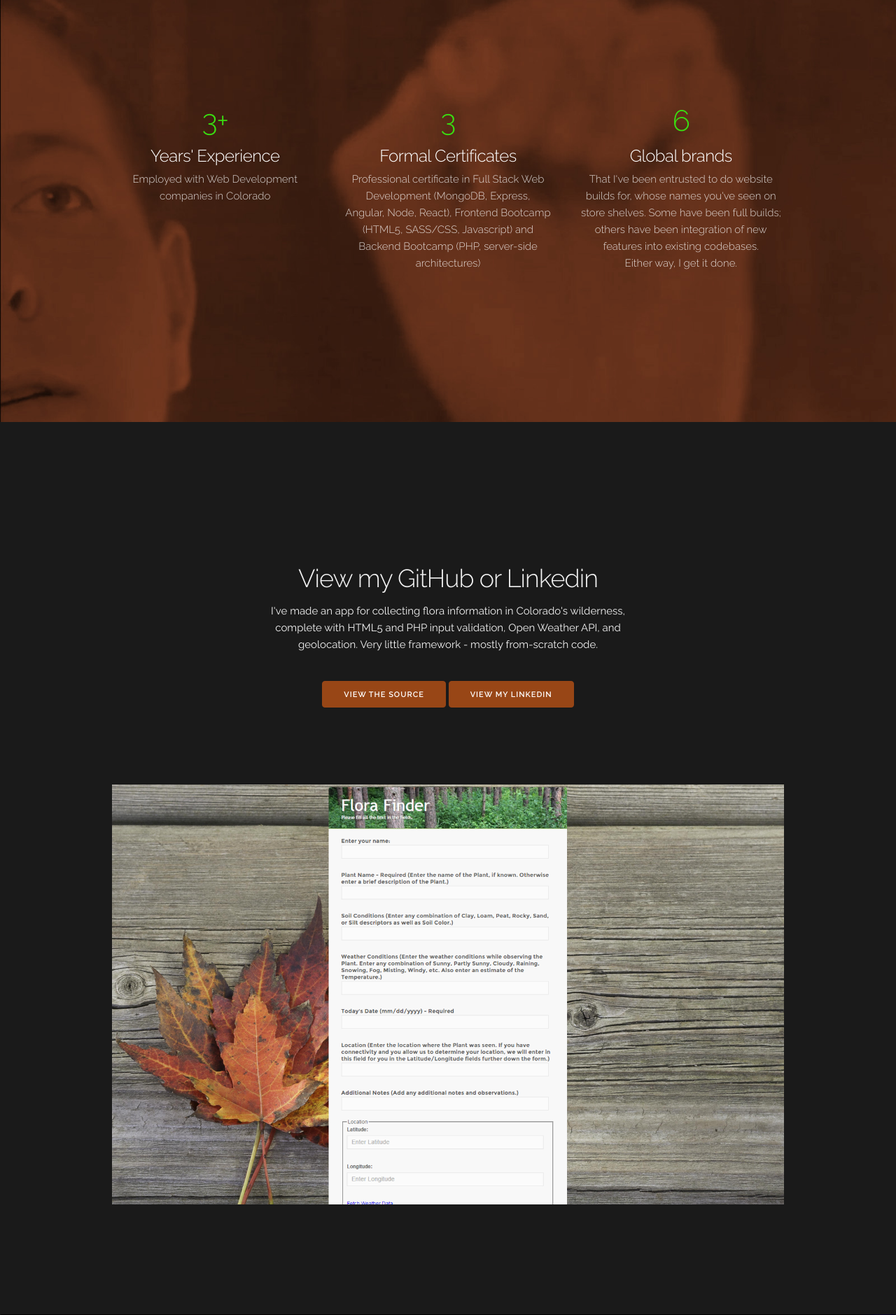
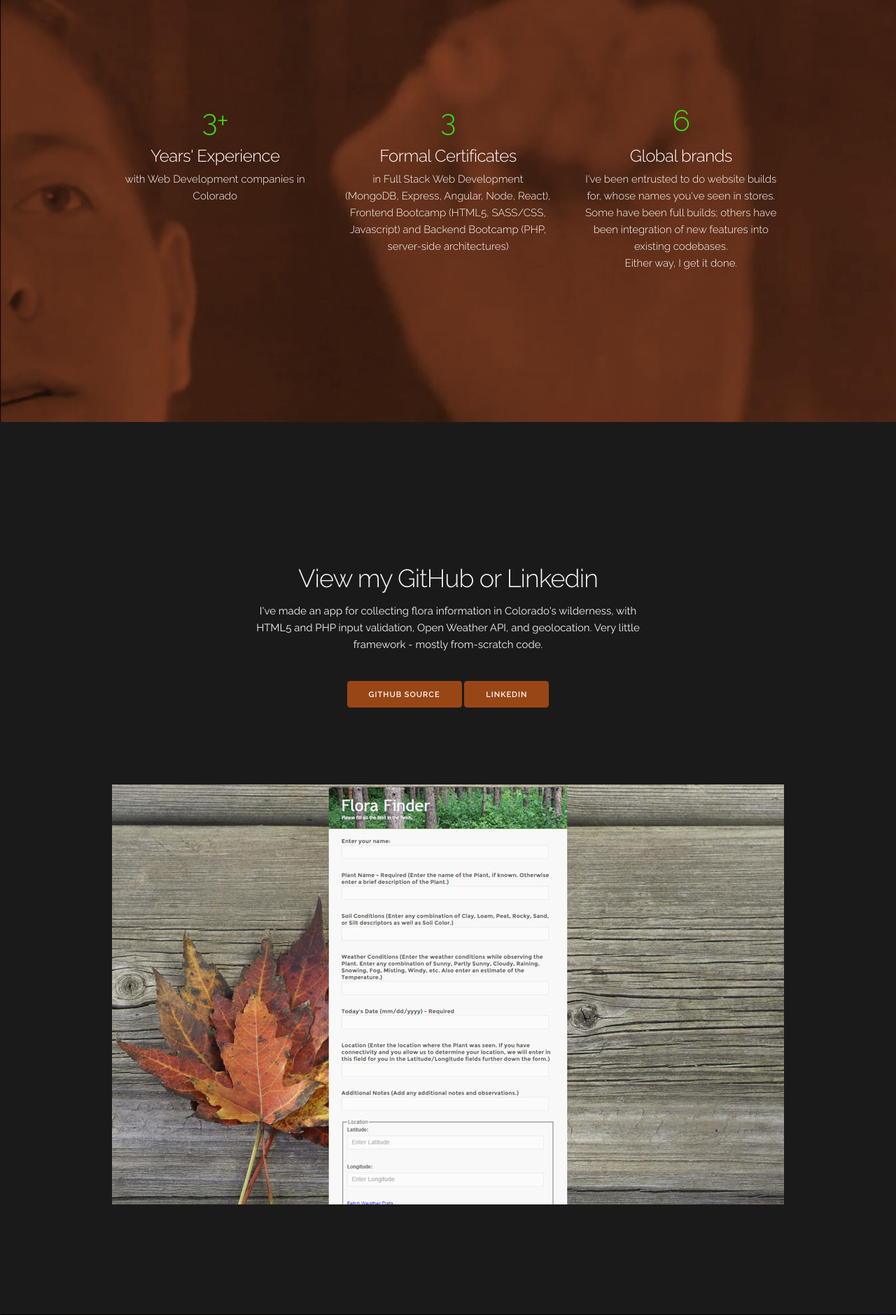
Before and after one commit to MarkNewcomb1/marknewcomb1, a PHP site: page / in a window 1280 px wide. Shown: the part 713-2592 px from the top of the page at 70% size. Run offline with PHP 8.4, Linux system fonts and the light colour scheme; some libraries are stand-ins or nearby versions.

Commit message:
smaller flora image, more copy/style changes

```diff
--- a/css/style.css
+++ b/css/style.css
@@ -204,7 +204,6 @@ color: #f2f2f2;
   margin-bottom: .3rem;
 }
 .value-description {
-  opacity: .8;
   font-weight: 300;
   padding-top: 0;
 }
--- a/index.php
+++ b/index.php
@@ -73,17 +73,17 @@
         <div class="one-third column value">
           <h2 class="value-multiplier">3+</h2>
           <h5 class="value-heading">Years' Experience</h5>
-          <p class="value-description">Employed with Web Development companies in Colorado</p>
+          <p class="value-description">with Web Development companies in Colorado</p>
         </div>
         <div class="one-third column value">
           <h2 class="value-multiplier">3</h2>
           <h5 class="value-heading">Formal Certificates</h5>
-          <p class="value-description">Professional certificate in Full Stack Web Development (MongoDB, Express, Angular, Node, React), Frontend Bootcamp (HTML5, SASS/CSS, Javascript) and Backend Bootcamp (PHP, server-side architectures)</p>
+          <p class="value-description">in Full Stack Web Development (MongoDB, Express, Angular, Node, React), Frontend Bootcamp (HTML5, SASS/CSS, Javascript) and Backend Bootcamp (PHP, server-side architectures)</p>
         </div>
         <div class="one-third column value">
           <h2 class="value-multiplier">6</h2>
           <h5 class="value-heading">Global brands</h5>
-          <p class="value-description">That I've been entrusted to do website builds for, whose names you've seen on store shelves. Some have been full builds; others have been integration of new features into existing codebases. <br>Either way, I get it done.</p>
+          <p class="value-description">I've been entrusted to do website builds for, whose names you've seen in stores. Some have been full builds; others have been integration of new features into existing codebases. <br>Either way, I get it done.</p>
         </div>
       </div> <!-- row -->
     </div>
@@ -91,18 +91,18 @@
   <div class="section get-help flora">
     <div class="container">
       <h3 class="section-heading">View my GitHub or Linkedin</h3>
-      <p class="section-description">I've made an app for collecting flora information in Colorado's wilderness, complete with HTML5 and PHP input validation, Open Weather API, and geolocation. Very little framework - mostly from-scratch code.</p>
-      <a class="button button-primary" href="https://github.com/MarkNewcomb1/flora" target="_blank">View the Source</a>
-      <a class="button button-primary" href="https://www.linkedin.com/in/marknewcomb1" target="_blank">View My LinkedIn</a>
-      <img class="u-max-full-width" id="flora-finder" src="images/flora-finder-desktop.png">
+      <p class="section-description">I've made an app for collecting flora information in Colorado's wilderness, with HTML5 and PHP input validation, Open Weather API, and geolocation. Very little framework - mostly from-scratch code.</p>
+      <a class="button button-primary" href="https://github.com/MarkNewcomb1/flora" target="_blank">GitHub source</a>
+      <a class="button button-primary" href="https://www.linkedin.com/in/marknewcomb1" target="_blank">LinkedIn</a>
+      <img class="u-max-full-width" id="flora-finder" src="images/flora-finder-desktop.jpg">
     </div>
   </div>
     <div class="section get-help react">
     <div class="container">
       <h3 class="section-heading">React.js Music Collection/Search App</h3>
-      <p class="section-description">Using the Discogs API, I've created an app that allows you to keep track of your physical media collection. Built with React, Node, Express, jQuery and hand-built CSS - NO Bootstrap!</p>
-      <a class="button button-primary" href="https://github.com/MarkNewcomb1/final-project" target="_blank">View the Source</a>
-      <a class="button button-primary" href="https://www.youtube.com/watch?v=gjayvebQerI" target="_blank">View Demo Video</a>
+      <p class="section-description">I've made an app for keeping track of your physical media collection. Built with Discogs API, React, Node, Express, jQuery and hand-built CSS - NO Bootstrap!</p>
+      <a class="button button-primary" href="https://github.com/MarkNewcomb1/final-project" target="_blank">GitHub source</a>
+      <a class="button button-primary" href="https://www.youtube.com/watch?v=gjayvebQerI" target="_blank">Demo Video</a>
     </div>
   </div>
   <div class="section categories">
@@ -121,7 +121,7 @@
   </div>
   <!-------------FORM--------->
   <div class="container">
-	        <h3 class="section-heading" style="text-align:center;padding-top:10rem;">Want to see more examples? Send me an email!</h3>
+	        <h3 class="section-heading" style="text-align:center;padding-top:10rem;">Want to see more? Send me an email!</h3>
 <form name="contactform" method="post" action="send_form_email.php">
   <div class="row">
     <div class="six columns">
```
Also changed, not shown: images/flora-finder-desktop.jpg (added), images/flora-finder-desktop.png (deleted).
